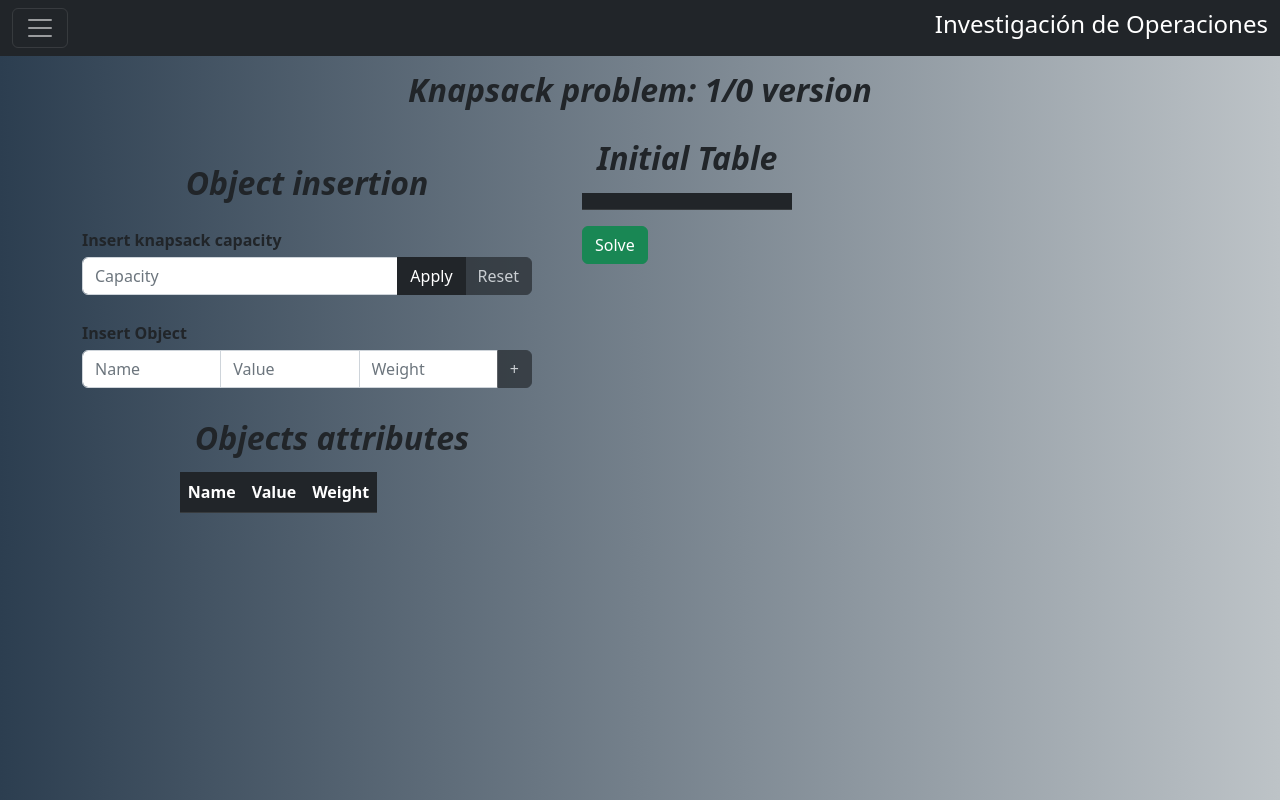
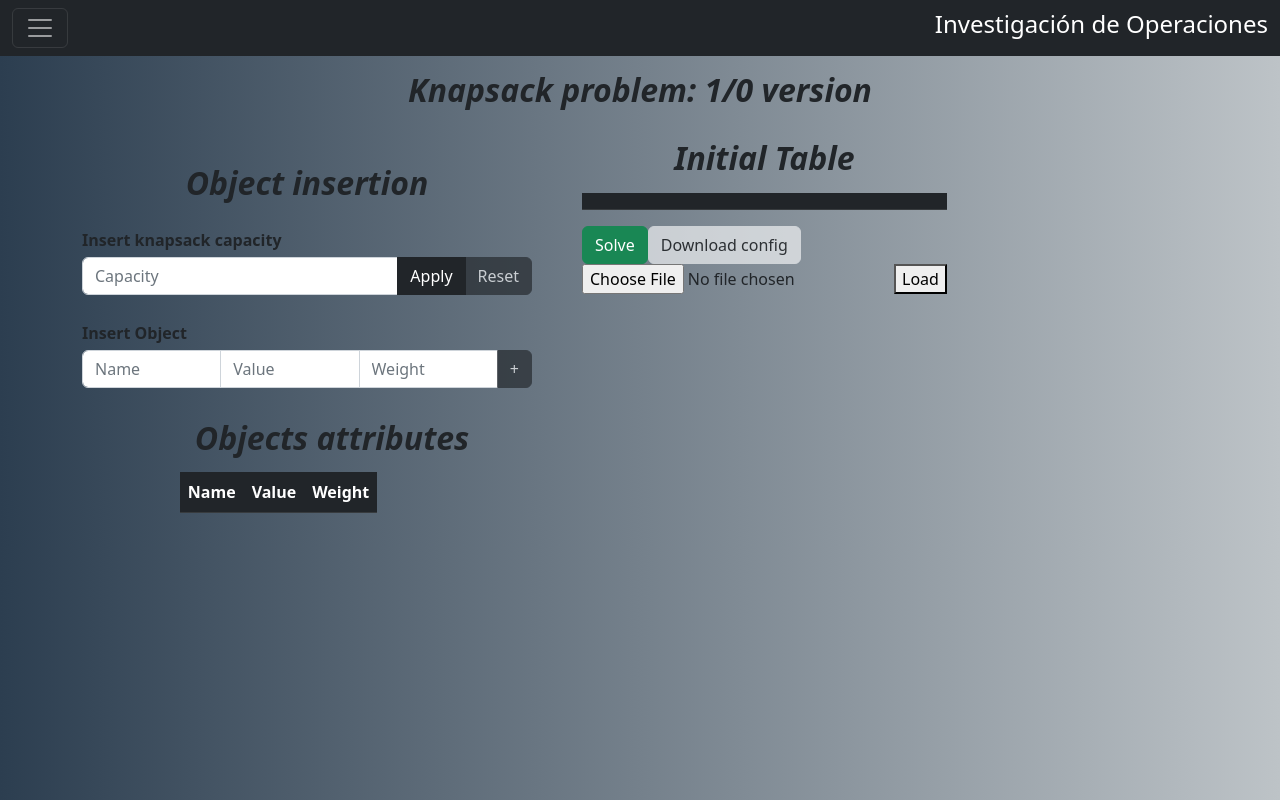
Before and after one commit to Chrysitis/IOproyecto, an Angular app: page /problema-mochila in a window 1280 px wide. Built offline with nearby package versions, Linux system fonts and the light colour scheme.

Commit message:
Fixed file generation.

```diff
--- a/src/app/components/matrix-multiplication/matrix-multiplication.service.ts
+++ b/src/app/components/matrix-multiplication/matrix-multiplication.service.ts
@@ -3,12 +3,16 @@ export class MatrixMultiplicationService {
   pTable: any[][];
   matrixQuantity: number;
   dimensions: any[];
+  multPairing: string;
+  iMatrix: number;
 
   constructor() {
     this.mTable = new Array();
     this.pTable = new Array();
     this.matrixQuantity = 0;
     this.dimensions = new Array();
+    this.multPairing = '';
+    this.iMatrix = 0;
   }
 
   getMTable() {
@@ -25,7 +29,9 @@ export class MatrixMultiplicationService {
 
   addDimension(dimension: number) {
     this.dimensions.push(dimension);
-    this.matrixQuantity += 1;
+    this.multPairing += 'A' + String(this.iMatrix + 1);
+    console.log('MULTIPLICATION PAIRING IS: ' + this.multPairing);
+    this.iMatrix += 1;
   }
 
   getMatrixQuantity() {
--- a/src/app/components/problema-mochila/problema-mochila.component.html
+++ b/src/app/components/problema-mochila/problema-mochila.component.html
@@ -114,9 +114,17 @@
         </tbody>
       </table>
       <div>
-        <button type="button" class="btn btn-success" (click)="solve()">
+        <button type="button" class="btn btn-success" (click)="solve(); downloadBtn.disabled=false">
           Solve
         </button>
+        <button class="btn btn-light" type="button" id="downloadBtn" #downloadBtn [disabled]="true"
+          (click)="saveFile()">
+          Download config
+        </button>
+        <div class="input-container">
+          <input type="file" (change)="chooseFile($event)" name="">
+          <button (click)="uploadFile()" class="button-colored">Load</button>
+        </div>
       </div>
     </div>
   </div>
--- a/src/app/components/problema-mochila/problema-mochila.component.ts
+++ b/src/app/components/problema-mochila/problema-mochila.component.ts
@@ -14,6 +14,7 @@ export class ProblemaMochilaComponent implements OnInit {
   objects: any[];
   objectsAttributes: any[][];
   errMessage: MatSnackBar;
+  fileInfo: any[];
 
   constructor(private messageSnackBar: MatSnackBar) {
     this.knapsack = new knapsackService();
@@ -22,6 +23,7 @@ export class ProblemaMochilaComponent implements OnInit {
     this.objects = this.knapsack.getObjects();
     this.objectsAttributes = this.knapsack.getObjectsAttributes();
     this.errMessage = messageSnackBar;
+    this.fileInfo = new Array();
   }
 
   ngOnInit(): void {}
@@ -95,4 +97,89 @@ export class ProblemaMochilaComponent implements OnInit {
     //return this.colorMatrix[i][j];
     return this.knapsack.getColorMatrix()[i][j];
   }
+  chooseFile(event: any): void {
+    let fileList: FileList = event.target.files;
+    let file = fileList[0];
+    let fileReader: FileReader = new FileReader();
+    let data: any;
+    let res = new Array();
+    let self = this;
+    // Parses file and extracts the important information: games quantity, probabilities and format.
+    fileReader.onloadend = function (x) {
+      data = fileReader.result;
+      let d = data.split('\n');
+      console.log('SPLIT BY \\n: ' + d);
+      for (let i = 1; i < d.length; i++) {
+        let info = d[i].split('"');
+        console.log('SPLIT BY \\": ' + info);
+        self.fileInfo.push(info[3]);
+      }
+    };
+    fileReader.readAsText(file);
+  }
+
+  /**
+   * Uploads file chosen and sets the program with configuration it contains.
+   */
+  uploadFile() {
+    console.log('DATA FROM JSON: ' + this.fileInfo);
+    this.setKnapsackCapacity(this.fileInfo[1]);
+    //this.insertMatrix(dimensions[0], dimensions[2]);
+    let limit = this.fileInfo.length;
+    let i = 4;
+    while (i < limit) {
+      if (this.fileInfo[i] != '') {
+        this.addObject(
+          this.fileInfo[i],
+          this.fileInfo[i + 1],
+          this.fileInfo[i + 2]
+        );
+        i += 5;
+      }
+    }
+    //this.executeAlgo();
+  }
+
+  /**
+   * Creates a file with the algorithm configuration and saves it in .json syntax.
+   */
+  saveFile() {
+    let content = '[\n{\n';
+    content += '"capacity":';
+    content += '"' + this.knapsack.getCapacity() + '"';
+    content += '\n},';
+    for (let i = 0; i < this.objectsAttributes.length - 1; i++) {
+      content += '\n{\n';
+      content += '"name":';
+      content += '"' + this.objectsAttributes[i][0] + '",\n';
+      content += '"value":';
+      content += '"' + this.objectsAttributes[i][1] + '",\n';
+      content += '"weight":';
+      content += '"' + this.objectsAttributes[i][2];
+      content += '"\n},';
+    }
+    content += '\n{\n';
+    content += '"name":';
+    content +=
+      '"' +
+      this.objectsAttributes[this.objectsAttributes.length - 1][0] +
+      '",\n';
+    content += '"value":';
+    content +=
+      '"' +
+      this.objectsAttributes[this.objectsAttributes.length - 1][1] +
+      '",\n';
+    content += '"weight":';
+    content +=
+      '"' + this.objectsAttributes[this.objectsAttributes.length - 1][2];
+    content += '"\n}\n]';
+    let FileSaver = require('file-saver');
+    let file = new File([content], 'knapsack.json', {
+      type: 'text/plain;charset=utf-8',
+    });
+    FileSaver.saveAs(file);
+  }
+  downloadConfiguration() {
+    this.saveFile();
+  }
 }
--- a/src/app/components/problema-mochila/problema-mochila.service.ts
+++ b/src/app/components/problema-mochila/problema-mochila.service.ts
@@ -61,6 +61,10 @@ export class knapsackService {
   setCapacity(capacity: number) {
     this.capacity = capacity;
     this.solutionMatrix = this.setMatrixSize();
+  }
+
+  getCapacity() {
+    return this.capacity;
   }
 
   resetAttributes() {
--- a/src/app/components/rutas-cortas/shortestPath.component.html
+++ b/src/app/components/rutas-cortas/shortestPath.component.html
@@ -67,13 +67,13 @@
           </div>
         </div>
       </div>
-      <!-- File loading... -->
-      <label for="graphFile" style="margin-top: 5px"><strong>Or load file</strong></label>
-      <div class="input-group">
-        <input type="file" class="form-control" id="inputGroupFile04" aria-describedby="inputGroupFileAddon04"
-          ria-label="Upload" />
-      </div>
     </form>
+    <!-- File loading... -->
+    <label for="graphFile" style="margin-top: 5px"><strong>Or load file</strong></label>
+    <div class="input-container">
+      <input type="file" (change)="chooseFile($event)" name="">
+      <button (click)="uploadFile()" class="button-colored">Load</button>
+    </div>
     <div>
       <!-- Table headers and content. -->
       <div class="d-flex justify-content-center">
--- a/src/app/components/rutas-cortas/shortestPath.component.ts
+++ b/src/app/components/rutas-cortas/shortestPath.component.ts
@@ -21,6 +21,7 @@ export class shortestPathComponent implements OnInit {
   t: number;
   currentStateTable: number;
   fileToUpload: File | null = null;
+  fileInfo: any[];
 
   constructor(graph: shortestPathService) {
     this.graph = new shortestPathService();
@@ -33,6 +34,7 @@ export class shortestPathComponent implements OnInit {
     this.currentStateTable = 0;
     this.res = new Array();
     this.stateTables = new Array();
+    this.fileInfo = new Array();
   }
 
   ngOnInit(): void {}
@@ -90,6 +92,66 @@ export class shortestPathComponent implements OnInit {
     }
   }
 
+  chooseFile(event: any): void {
+    let fileList: FileList = event.target.files;
+    let file = fileList[0];
+    let fileReader: FileReader = new FileReader();
+    let data: any;
+    let res = new Array();
+    let self = this;
+    // Parses file and extracts the important information: games quantity, probabilities and format.
+    fileReader.onloadend = function (x) {
+      data = fileReader.result;
+      let d = data.split('\n');
+      console.log('SPLIT BY \\n: ' + d);
+      for (let i = 1; i < d.length; i++) {
+        let info = d[i].split('"');
+        console.log('SPLIT BY \\": ' + info);
+        self.fileInfo.push(info[3]);
+      }
+    };
+    fileReader.readAsText(file);
+  }
+
+  uploadFile() {
+    let limitvertex = this.fileInfo[0].length;
+    let limitlinks = this.fileInfo[1].length;
+    let i1 = 0;
+    let i2 = 0;
+    while (i1 < limitvertex) {
+      if (this.fileInfo[0][i1] != undefined) {
+        this.addVertex(this.fileInfo[0][i1]);
+      }
+      i1++;
+    }
+    while (i2 < limitlinks) {
+      if (this.fileInfo[1][i2] != undefined) {
+        if (
+          !isNaN(this.fileInfo[1][i2 + 2]) &&
+          !isNaN(this.fileInfo[1][i2 + 3])
+        ) {
+          console.log('Is a number');
+          this.addVertexLink(
+            this.fileInfo[1][i2],
+            this.fileInfo[1][i2 + 1],
+            this.fileInfo[1][i2 + 2] + this.fileInfo[1][i2 + 3]
+          );
+          i2 = i2 + 4;
+          continue;
+        }
+        if (isNaN(this.fileInfo[1][i2 + 3])) {
+          console.log('NaN');
+          this.addVertexLink(
+            this.fileInfo[1][i2],
+            this.fileInfo[1][i2 + 1],
+            this.fileInfo[1][i2 + 2]
+          );
+          i2 = i2 + 3;
+        }
+      }
+    }
+  }
+
   public handleFileInput(files: FileList): void {
     //let file = fileList[0];
     this.fileToUpload = files.item(0);
```
